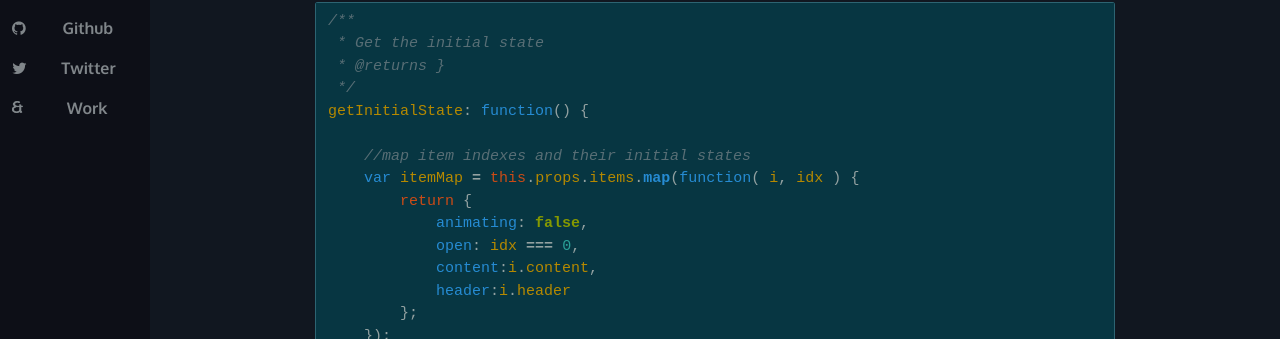
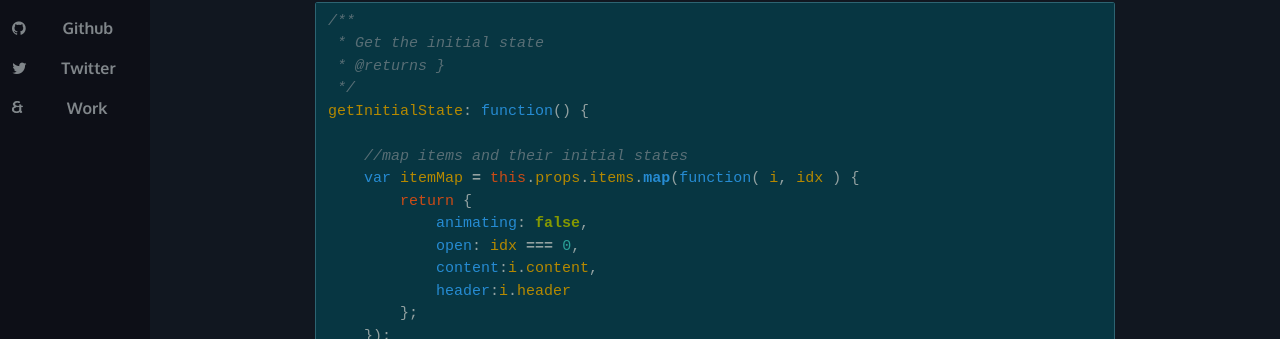
Before and after one commit to bringking/bringking.github.io, a Jekyll site: the page built from _posts/2015-02-12-accordion-component-react.markdown, in a window 1280 px wide and 900 px high, scrolled down 1501 px. Shown: the part 112-451 px from the top of the window. Built offline with Jekyll 4.4.1, drawn with Linux system fonts in a browser that asks for light colours; nearby versions of some CDN libraries; comment, search, counter and statistics services are not loaded.

Commit message:
fixed comment

```diff
--- a/_posts/2015-02-12-accordion-component-react.markdown
+++ b/_posts/2015-02-12-accordion-component-react.markdown
@@ -72,7 +72,7 @@ a mixin, and add it to the mixins array. Next we can define our initial state.
  */
 getInitialState: function() {
 
-    //map item indexes and their initial states
+    //map items and their initial states
     var itemMap = this.props.items.map(function( i, idx ) {
         return {
             animating: false,
```
